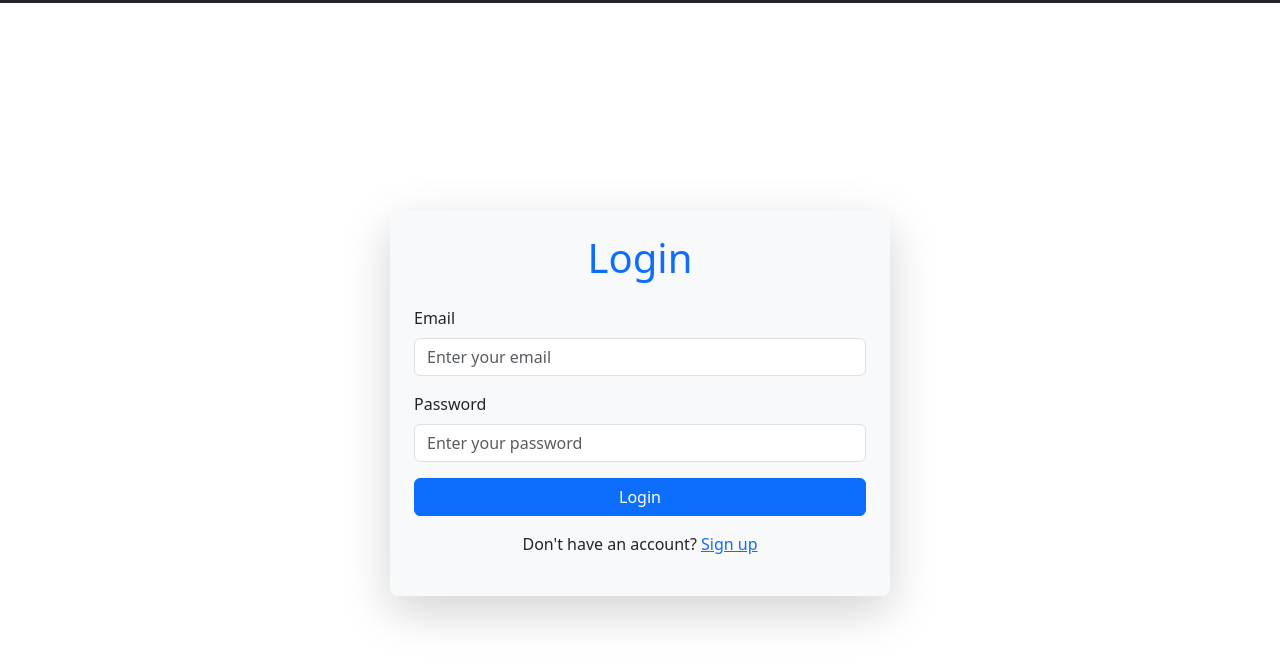
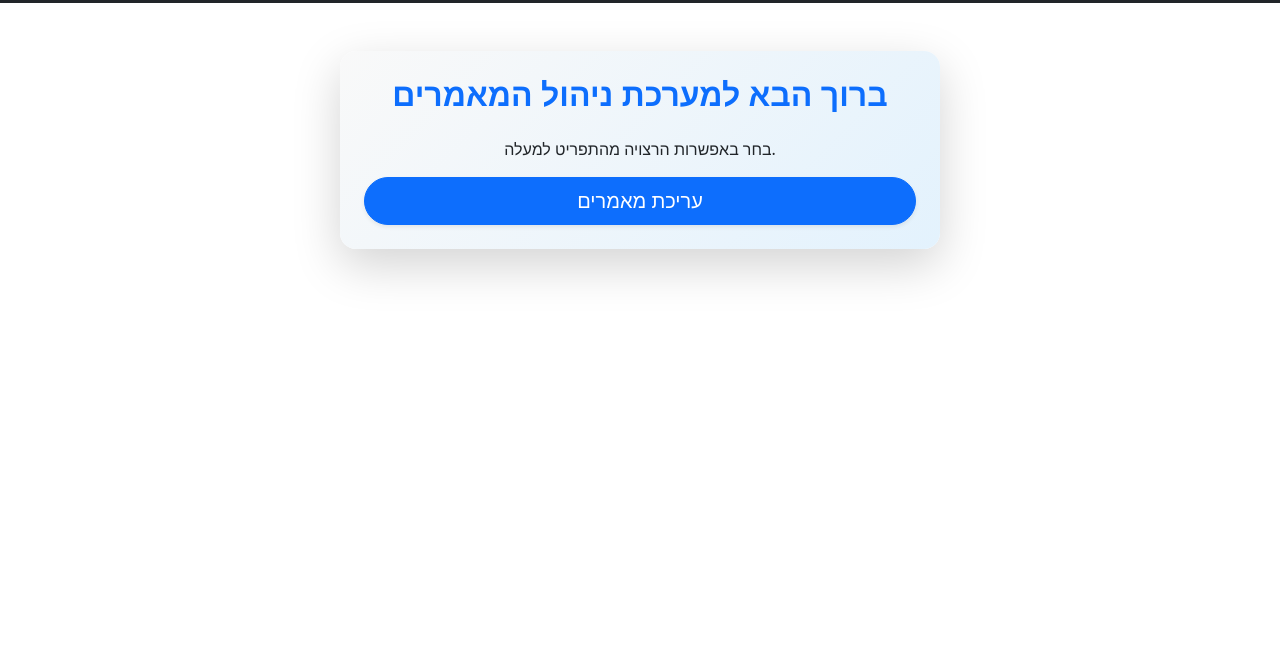
Before and after one commit to Zevis-ai/My-first-RESTful-API, a website with bundled scripts: page public/index.html in a window 1280 px wide. Both pictures are taken after a click on the button "Home". Shown: the part 48-712 px from the top of the page. Built offline with nearby package versions, Linux system fonts and the light colour scheme.

Commit message:
Update button value attributes and implement home UI update functionality

```diff
--- a/public/index.html
+++ b/public/index.html
@@ -23,7 +23,7 @@
 
 
         <div class="position-absolute start-50 translate-middle-x d-none d-lg-flex ">
-            <button id="home" class="btn custom-btn px-4 text-light hover-text-dark">Home</button>
+            <button id="home" class="btn custom-btn px-4 text-light hover-text-dark" value="home">Home</button>
             <button class="btn custom-btn px-4 text-light hover-text-dark " value="articles">מאמרים</button>
             <button class="btn custom-btn px-4 text-light hover-text-dark " value="connection">connection</button>
             <button class="btn custom-btn px-4 text-light hover-text-dark " value="category">קטגוריות</button>
--- a/public/js/listeners.js
+++ b/public/js/listeners.js
@@ -1,5 +1,5 @@
 import { api } from './api.js';
-import { updateUIAdd ,allCategory, loader} from './update-ui.js';
+import { updateUIAdd ,allCategory, updateUIHome} from './update-ui.js';
 import { loginDiv } from './login.js';
 
 const main = document.querySelector("main");
@@ -15,16 +15,15 @@ export const listener = () => {
         const value = clickedButton.value;
 
         if(value === `articles`){
-            appdiv.innerHTML = ``;
-            main.innerHTML = ``;
             api()
+        }
+        if (value === "home") {
+            updateUIHome()
         }
         if(value === "connection"){
             loginDiv()
         }
         if (value === 'category'){
-            main.innerHTML = ``;
-            appdiv.innerHTML = ``;
             allCategory()
         }
         if (value === 'add') {
--- a/public/js/update-ui.js
+++ b/public/js/update-ui.js
@@ -4,7 +4,7 @@ const appdiv = document.getElementById('app');
 const main = document.querySelector("main");
 
 export const updateUI = (_data) => {
-
+    main.innerHTML = ``;
     appdiv.innerHTML = ``
     if (!_data || !_data.articles || !Array.isArray(_data.articles)) {
         console.error("Invalid data format:", _data);
@@ -129,7 +129,7 @@ export const allCategory = async () => {
 
     const categories = data?.categories || [];
 
-
+    appdiv.innerHTML = ``;
     main.innerHTML = `
         <div class="container mt-5">
             <h2 class="text-center mb-4">🌟 כל הקטגוריות 🌟</h2>
@@ -155,6 +155,7 @@ export const allCategory = async () => {
 };
 
 export const loader =()=>{
+    appdiv.innerHTML = ``;
     main.innerHTML = `
         <div class="d-flex justify-content-center align-items-center min-vh-100">
             <div class="loader"></div>
@@ -163,6 +164,7 @@ export const loader =()=>{
 }
 
 export const updateUIAddCategory = () => {
+    main.innerHTML = ``;
     const appdiv = document.getElementById("app");
     appdiv.innerHTML = `
         <div class="container mt-5 d-flex justify-content-center">
@@ -196,3 +198,16 @@ export const updateUIAddCategory = () => {
         await apiAddCategory(form, formData, message);
     });
 };
+
+export const updateUIHome = () => {
+    appdiv.innerHTML = ``;
+    main.innerHTML = `
+        <div class="container mt-5 d-flex justify-content-center">
+            <div class="card p-4 shadow-lg border-0 rounded-4" style="max-width: 600px; width: 100%; background: linear-gradient(135deg, #f9f9f9, #e3f2fd);">
+                <h2 class="mb-4 text-center fw-bold text-primary">ברוך הבא למערכת ניהול המאמרים</h2>
+                <p class="text-center">בחר באפשרות הרצויה מהתפריט למעלה.</p>
+                <button class="btn btn-primary w-100 rounded-pill py-2 fs-5 shadow-sm hover-effect">עריכת מאמרים</button>
+            </div>
+        </div>
+    `;
+}
```
